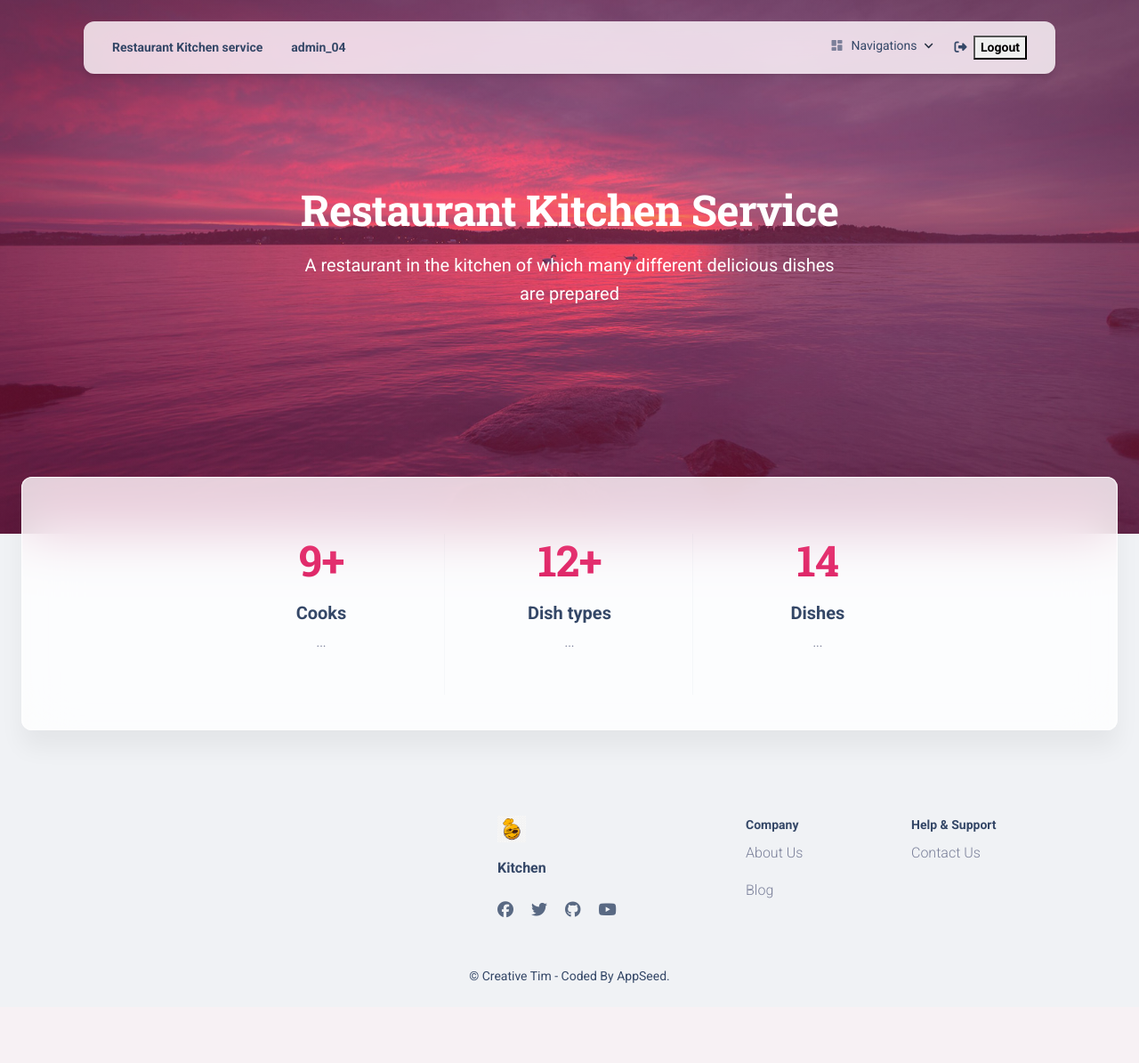
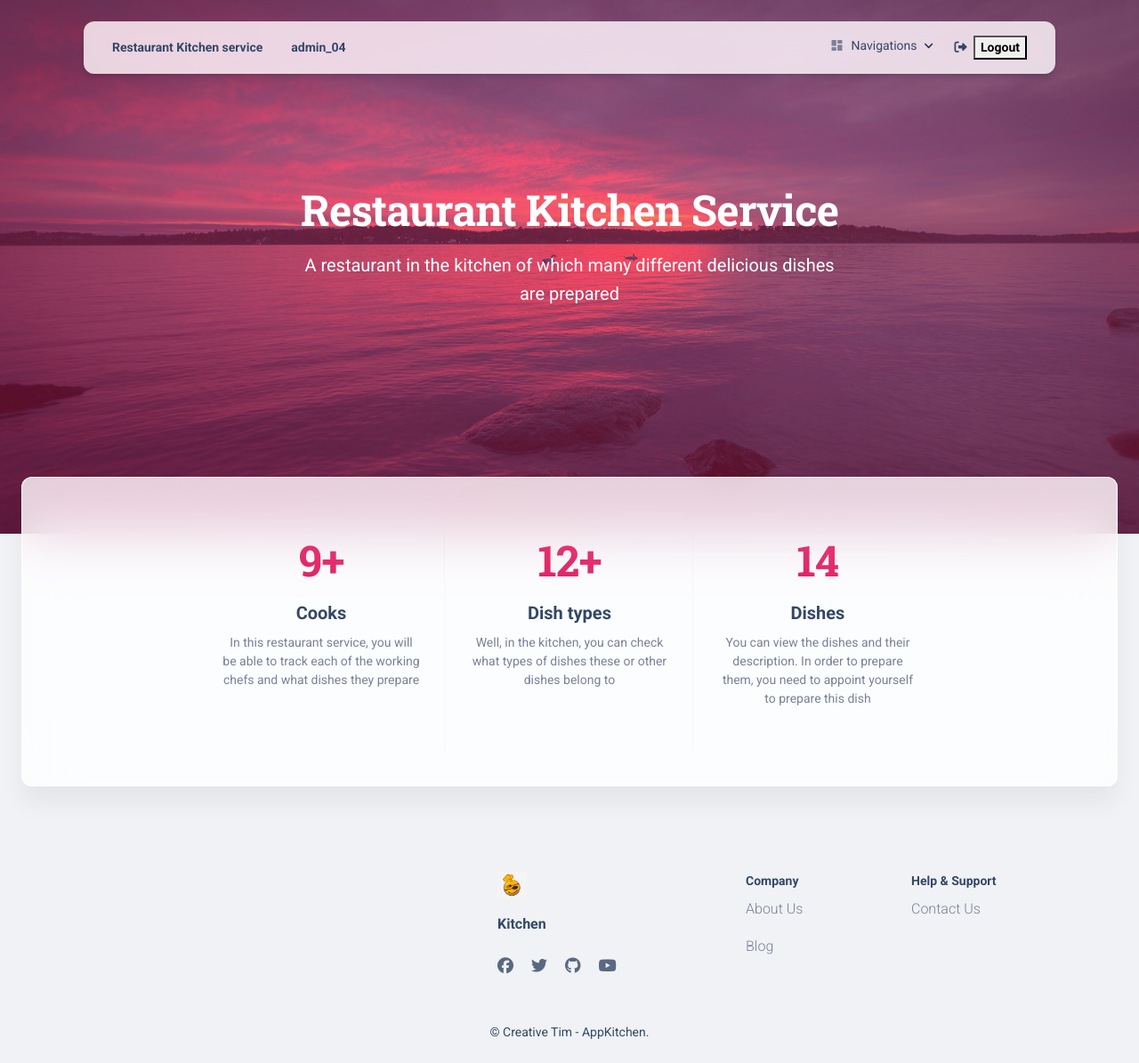
Before and after one commit to MrsLFG/restaurant-kitchen-service, a Django app: page /kitchen/ in a window 1280 px wide. Shown: the whole page at 89% size. Before the commit the page ends 1105 px from the top, so only its background shows below. Run offline with Django 5.2, Linux system fonts and the light colour scheme; a user stored in the database is signed in; data comes from the database, SQL or seed files in the repository; some libraries are stand-ins or nearby versions.

Commit message:
replaced footer name on AppKitchen

```diff
--- a/templates/kitchen/index.html
+++ b/templates/kitchen/index.html
@@ -51,7 +51,9 @@
                 <div class="p-3 text-center">
                   <h1 class="text-gradient text-primary"><span id="state1" countTo="{{ num_cook }}">0</span>+</h1>
                   <h5 class="mt-3">Cooks</h5>
-                  <p class="text-sm font-weight-normal">...</p>
+                  <p class="text-sm font-weight-normal">
+                    In this restaurant service, you will be able to track each of the working chefs and what dishes they prepare
+                  </p>
                 </div>
                 <hr class="vertical dark">
               </div>
@@ -59,7 +61,9 @@
                 <div class="p-3 text-center">
                   <h1 class="text-gradient text-primary"> <span id="state2" countTo="{{ num_dish_types }}">0</span>+</h1>
                   <h5 class="mt-3">Dish types</h5>
-                  <p class="text-sm font-weight-normal">...</p>
+                  <p class="text-sm font-weight-normal">
+                    Well, in the kitchen, you can check what types of dishes these or other dishes belong to
+                  </p>
                 </div>
                 <hr class="vertical dark">
               </div>
@@ -67,7 +71,9 @@
                 <div class="p-3 text-center">
                   <h1 class="text-gradient text-primary" id="state3" countTo="{{ num_dish }}">0</h1>
                   <h5 class="mt-3">Dishes</h5>
-                  <p class="text-sm font-weight-normal">...</p>
+                  <p class="text-sm font-weight-normal">
+                    You can view the dishes and their description. In order to prepare them, you need to appoint yourself to prepare this dish
+                  </p>
                 </div>
               </div>
             </div>
@@ -123,7 +129,7 @@
         <div class="col-12">
           <div class="text-center">
             <p class="text-dark my-4 text-sm font-weight-normal">
-              &copy; Creative Tim - Coded By AppSeed.
+              &copy; Creative Tim - AppKitchen.
             </p>
           </div>
         </div>
```
